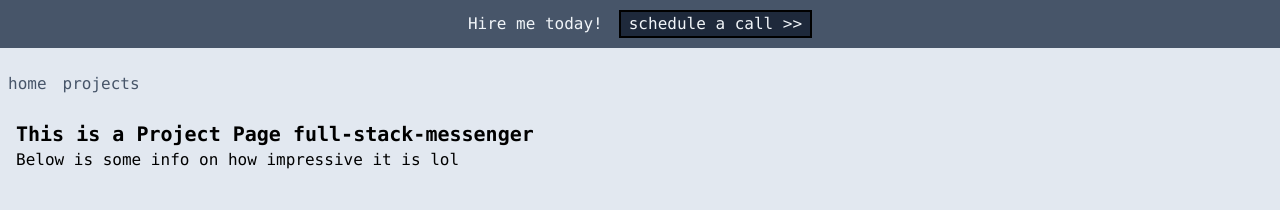
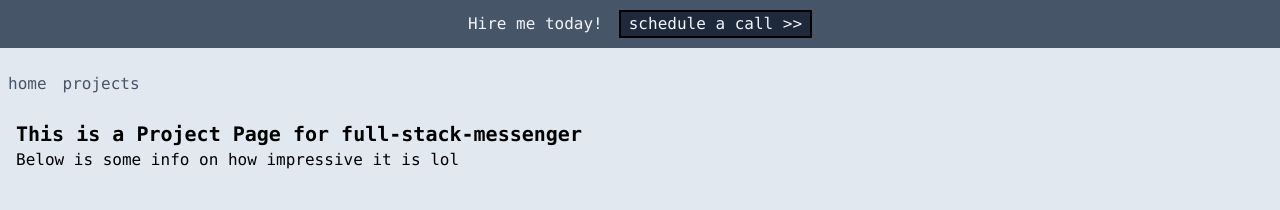
Before and after one commit to masroor47/next-personal-website, a Next.js app: page /projects/full-stack-messenger in a window 1280 px wide. Shown: the top 210 px of the page. Built offline with nearby package versions, Linux system fonts and the light colour scheme.

Commit message:
single project page

```diff
--- a/app/projects/[slug]/page.tsx
+++ b/app/projects/[slug]/page.tsx
@@ -1,7 +1,8 @@
 import Image from 'next/image'
-import { Inter } from '@next/font/google'
-
-const inter = Inter({ subsets: ['latin'] })
+// import { Inter } from '@next/font/google'
+import { useRouter } from 'next/router'
+import programmingProjects from '@/app/data/programmingProjects';
+// const inter = Inter({ subsets: ['latin'] })
 
 
 // export async function getSlug(params: any) {
@@ -11,12 +12,14 @@ const inter = Inter({ subsets: ['latin'] })
 
 export default async function SingleProject({ params }: any) {
 
-  // const slug = await fetchData(params);
+  const slug = params.slug;
+  const project = programmingProjects.find((curr) => curr.link === slug)
+
 
   return (
     <main>
       <div className='p-4'>
-        <h1 className='text-xl font-semibold'>This is a Project Page { params.slug }</h1>
+        <h1 className='text-xl font-semibold'>This is a Project Page for { slug }</h1>
         <p>Below is some info on how impressive it is lol</p>
       </div>
     </main>
```
